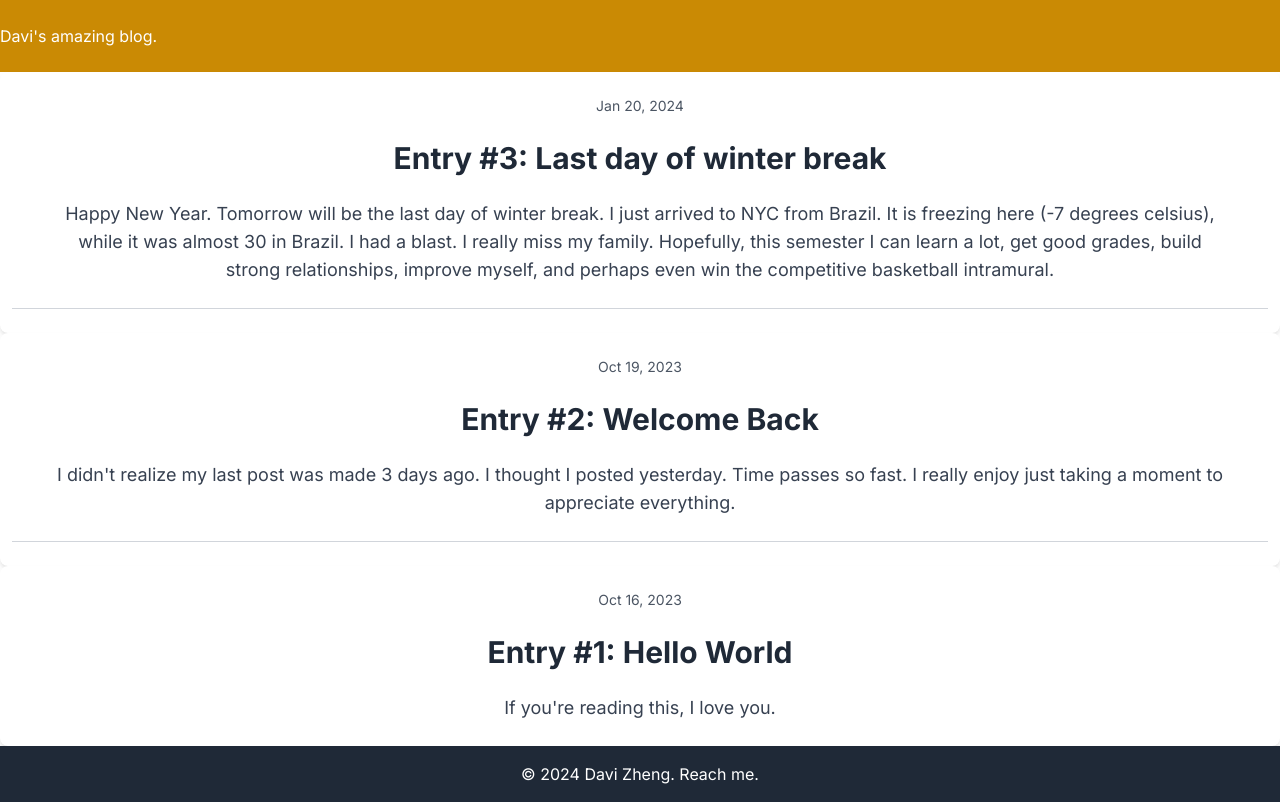
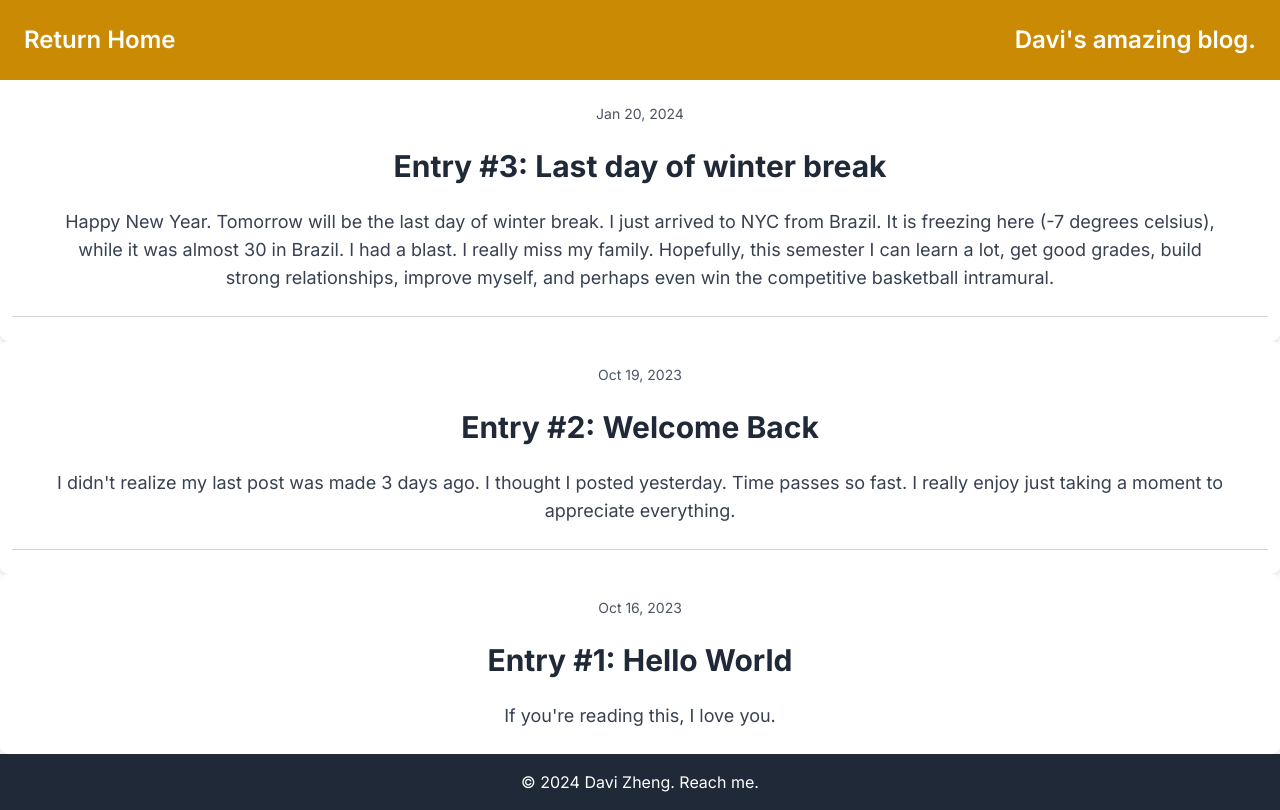
Before and after one commit to DaviZCodes/my-website-bento, a Next.js app: page /blog in a window 1280 px wide. Built offline with nearby package versions, Linux system fonts and the light colour scheme.

Commit message:
improvements

```diff
--- /dev/null
+++ b/src/app/blog/BlogNavBar.tsx
@@ -0,0 +1,18 @@
+import Link from "next/link";
+
+export default function BlogNavBar() {
+  return (
+    <div>
+      <div className="flex justify-between items-center bg-yellow-600 font-semibold px-6">
+        <div className="text-white text-xl lg:text-2xl">
+          <Link href="/">
+            <p>Return Home</p>
+          </Link>
+        </div>
+        <div className="text-white py-6 text-xl lg:text-2xl">
+          Davi's amazing blog.
+        </div>
+      </div>
+    </div>
+  );
+}
--- a/src/app/blog/Header.tsx
+++ /dev/null
@@ -1,14 +0,0 @@
-export default function Header() {
-  return (
-    <header className="bg-yellow-600">
-      <div className="text-white py-6"> Davi's amazing blog.</div>
-      {/*
-      <div className="flex justify-center absolute top-0 w-full pt-3 sm:w-auto sm:pl-2 sm:pt-2">
-        <Link href="/" className="text-white font-semibold text-lg bold">
-          Home
-        </Link>
-      </div>
-      */}
-    </header>
-  );
-}
--- a/src/app/blog/page.tsx
+++ b/src/app/blog/page.tsx
@@ -1,12 +1,10 @@
-import Header from "./Header";
 import BlogPosts from "./BlogPosts";
-import NavBar from "../components/NavBar";
+import BlogNavBar from "./BlogNavBar";
 
 export default function Blog() {
   return (
     <div>
-      {/* <NavBar /> */}
-      <Header />
+      <BlogNavBar />
       <BlogPosts />
     </div>
   );
--- a/src/app/components/NavBar.tsx
+++ b/src/app/components/NavBar.tsx
@@ -19,11 +19,25 @@ export default function NavBar() {
 
     window.addEventListener("scroll", handleScroll);
 
-    // Clean up the event listener
+    // clean up the event listener
     return () => {
       window.removeEventListener("scroll", handleScroll);
     };
   }, []);
+
+  const goToWorkSection = () => {
+    const workSection = document.getElementById("work-section");
+    if (workSection) {
+      workSection.scrollIntoView({ behavior: "smooth" });
+    }
+  };
+
+  const goToProjectsSection = () => {
+    const workSection = document.getElementById("projects-section");
+    if (workSection) {
+      workSection.scrollIntoView({ behavior: "smooth" });
+    }
+  };
 
   return (
     <div
@@ -42,14 +56,17 @@ export default function NavBar() {
 
       <div className="flex">
         <div className="">
-          <Link href="/blog">
-            <p className="text-white">Work</p>
-          </Link>
+          <p className="text-white cursor-pointer" onClick={goToWorkSection}>
+            Work
+          </p>
         </div>
         <div className="px-6">
-          <Link href="/blog">
-            <p className="text-white">Projects</p>
-          </Link>
+          <p
+            className="text-white cursor-pointer"
+            onClick={goToProjectsSection}
+          >
+            Projects
+          </p>
         </div>
         <div className="">
           <Link href="/blog">
--- a/src/app/page.tsx
+++ b/src/app/page.tsx
@@ -15,10 +15,14 @@ const Home = () => {
       <AboutMe />
 
       {/* Work Experience */}
-      <Work />
+      <div id="work-section">
+        <Work />
+      </div>
 
       {/* Projects */}
-      <Projects />
+      <div id="projects-section">
+        <Projects />
+      </div>
 
       {/* Skills */}
       <Skills />
```
